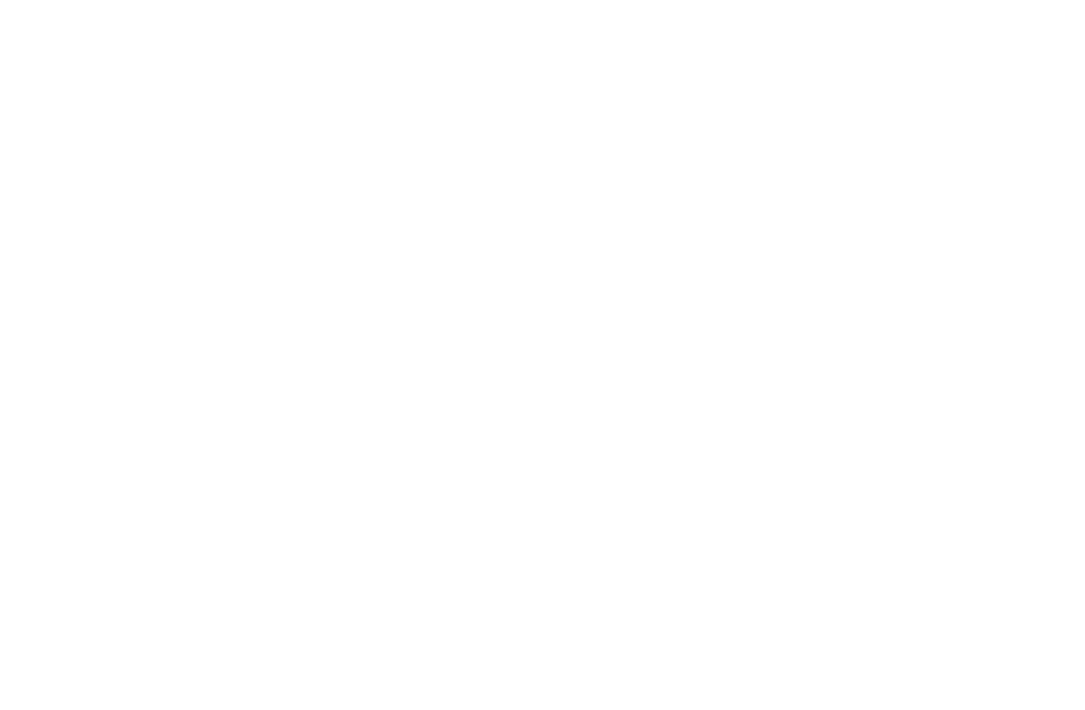
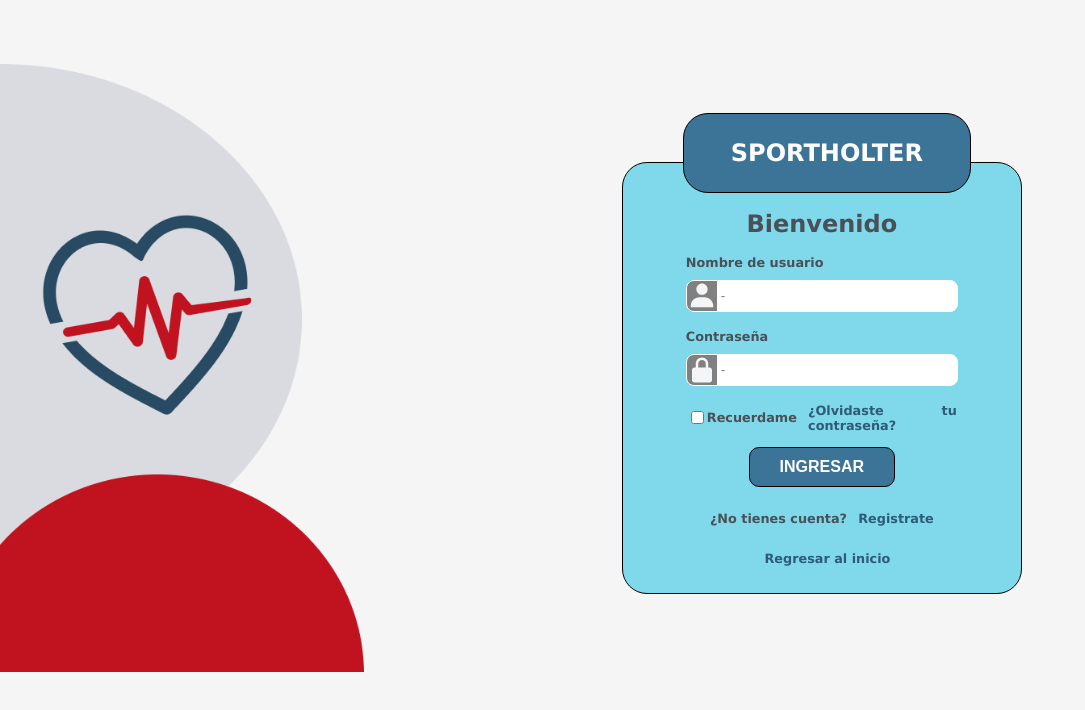
Before and after one commit to LauraRiano143/Trabajo_de_grado, a plain HTML site: page login.html in a window 1280 px wide. Shown: the whole page, without its empty margins (0-1085 px from the left). Drawn offline with Linux system fonts and the light colour scheme.

Commit message:
Login responsive

```diff
--- a/login.html
+++ b/login.html
@@ -4,9 +4,64 @@
     <meta charset="UTF-8">
     <meta http-equiv="X-UA-Compatible" content="IE=edge">
     <meta name="viewport" content="width=device-width, initial-scale=1.0">
-    <title>Document</title>
+    <link rel="stylesheet" href="style.css">
+    <title>Login</title>
 </head>
-<body>
 
+<!-- Aquí puedes escribir tu comentario -->
+<body class="log">
+
+    <div class="login">
+        <div class="imagen">
+            <img src="media/Login.png" alt="usuario" style="height: 38em;">
+        </div>
+
+        <div class="contenedor">
+
+            <div class="titulo">
+                <h4>SPORTHOLTER</h4>
+            </div>
+
+            <div class="inicio">
+                <h4>Bienvenido</h4>
+            </div>
+
+            <div class="cont">
+                <h5>Nombre de usuario</h5>
+                <div class="agrupar">
+                    <img src="media/user.svg" alt="usuario" style="height: 2rem; background-color: gray;">
+                    <input class="in" type="text" placeholder="-"/>
+                </div>
+            </div>
+
+            <div class="cont">
+                <h5>Contraseña</h5>
+                <div class="agrupar">
+                    <img src="media/lock.svg" alt="contraseña" style="height: 2rem; background-color: gray">
+                    <input class="in" type="password" placeholder="-"/>
+                </div>
+            </div>
+
+            <div class="item">
+                    <input type="checkbox"/>
+                    <h5>Recuerdame</h5>
+                    <a href="#" class="olvidar">¿Olvidaste tu contraseña?</a>
+            </div>
+
+            <div class="enviar">
+                <button onclick="window.location.href='#'">INGRESAR</button>
+            </div>
+
+            <div class="item">
+                <h5>¿No tienes cuenta?</h5>
+                <a href="#" class="olvidar">Registrate</a>
+            </div>
+
+            <div class="item">
+                <a href="index.html" class="volver">Regresar al inicio</a>
+            </div>
+        </div>
+
+    </div>
 </body>
 </html>
--- a/style.css
+++ b/style.css
@@ -10,6 +10,9 @@ body{
 h1{font-size: 3,5em;}
 h2{font-size: 2.7em;}
 h3{font-size: 2em;}
+h4{font-size: 1.5em}
+h5{font-size: 0.8em;}
+h6{font-size: 0.5em}
 p{font-size: 1.25em;}
 ul{list-style: none;}
 li{font-size: 1.25em;}
@@ -38,6 +41,9 @@ header{
     padding: 20px 10px;
 }
 
+.hola{
+    background-color: #C1121F;
+}
 header img{
     width: 250px;
     padding: 10px 10px 0px;
@@ -57,6 +63,12 @@ header .container{
 header nav{
     display: flex;
     flex-direction: column;
+    text-align: center;
+}
+
+.lista{
+    display: flex;
+    flex-direction: row;
     text-align: center;
 }
 
@@ -206,7 +218,122 @@ footer .logo{
     padding: 10px 10px 0;
 }
 
-@media (min-width: 830px){
+
+/*Login*/
+/*Estilos login*/
+
+.log{
+    background-color: rgb(245, 245, 245);
+}
+
+.login{
+    display: flex;
+    align-items: center;
+}
+
+.imagen{
+    visibility: hidden;
+    display: none;
+}
+
+.foot{
+    display: flex;
+    flex-direction: row;
+    justify-content: flex-end;
+    align-items: center;
+}
+
+.contenedor{
+    margin-top: 10vh;
+    margin-left: auto;
+    margin-right: auto;
+    width: 18em;
+    height: 27em;
+    background-color:#80D9EB;
+    color:#495057;
+    border-radius: 25px;
+    padding: 3rem;
+    position:relative;
+    border: 1px solid black;
+    display: flex;
+    flex-direction: column;
+    justify-content: center;
+    align-items: center;
+}
+
+.titulo{
+    border: 1px solid black;
+    align-items: center;
+    display: flex;
+    justify-content: center;
+    background-color:#3C7498;
+    color:white;
+    width: 12rem;
+    height: 4em;
+    border-radius: 23px;
+    position: absolute;
+    top: -40px;
+}
+
+.inicio h4{
+    margin: 0;
+    margin-top: 1em;
+}
+
+.agrupar{
+    display: flex;
+}
+
+.agrupar img{
+    border: 1px solid white;
+    border-radius: 8px;
+    border-bottom-right-radius:0;
+    border-top-right-radius:0;
+}
+
+.item{
+    display: flex;
+    align-items: center;
+    margin-top: 0.2em;
+}
+
+.item a{
+    margin-left: 0.7rem;
+    margin-top: 0;
+    color: #2e5b77;
+    text-decoration: none;
+    text-align: justify;
+    font-size: 0.8em;
+}
+
+.item a:hover {
+    color: #C1121F;
+}
+
+.cont h5{
+    margin-top: 1.3em;
+    margin-bottom: 0.5em;
+}
+
+.in{
+    border: 1px solid white;
+    border-radius: 8px;
+    border-bottom-left-radius:0;
+    border-top-left-radius:0;
+    width: 12rem;
+}
+
+.enviar button{
+    background-color: #3C7498;
+    margin: 0;
+    border: 1px solid black;
+}
+
+.enviar button:hover{
+    background-color: #C1121F;
+}
+
+@media (min-width: 820px){
 
     header .logo{
         padding-left: 20px;
@@ -289,9 +416,118 @@ footer .logo{
         transition: all .3s ease-out;
     }
 
+        /*Estilos login*/
+
+    .login{
+        display: flex;
+        background-color: rgb(245, 245, 245);
+    }
+
+    .login h5{
+        display: flex;
+        flex-direction: column;
+        justify-content: flex-end;
+    }
+
+    .contenedor{
+        margin-top: 5em;
+        margin-left: auto;
+        width: 25rem;
+        height: 27rem;
+        background-color:#80D9EB;
+        color:#495057;
+        border-radius: 25px;
+        padding: 4rem;
+        position:relative;
+        border: 1px solid black;
+        display: flex;
+        flex-direction: column;
+        justify-content: center;
+        align-items: center;
+    }
+
+    .imagen{
+        padding-top: 4em;
+        visibility: visible;
+        display: block;
+    }
+
+    .titulo{
+        border: 1px solid black;
+        align-items: center;
+        display: flex;
+        justify-content: center;
+        background-color:#3C7498;
+        color:white;
+        width: 18rem;
+        height: 5em;
+        border-radius: 25px;
+        position: absolute;
+        top: -50px;
+        left: 60px;
+    }
+
+    .inicio h4{
+        margin: 0;
+        margin-top: 20px;
+    }
+
+    .agrupar{
+        display: flex;
+    }
+
+    .agrupar img{
+        border: 1px solid white;
+        border-radius: 8px;
+        border-bottom-right-radius:0;
+        border-top-right-radius:0;
+    }
+
+    .cont h5{
+        margin-bottom:10px;
+    }
+
+    .in{
+        border: 1px solid white;
+        border-radius: 8px;
+        border-bottom-left-radius:0;
+        border-top-left-radius:0;
+        width: 15rem;
+    }
+    .item a{
+        margin-left: 0.7rem;
+        margin-top: 0;
+        color: #2e5b77;
+        text-decoration: none;
+        text-align: justify;
+        font-size: 0.8em;
+        font-weight:bold;
+    }
+
+    .agrupar a{
+        margin-left: 10px;
+        color: white;
+        text-decoration: none;
+
+    }
+
+    .agrupar a:hover {
+        color: #C1121F;
+    }
+
+    .enviar button{
+        background-color: #3C7498;
+        margin: 0;
+        border: 1px solid black;
+    }
+
+    .enviar button:hover{
+        background-color: #C1121F;
+    }
+
 }
 
-@media (min-width:900px){
+@media (min-width:992px){
     #inicio{
         background-position-x: calc(100vw-800px);
     }
```
Also changed, not shown: index.html (+1 -1 lines).
